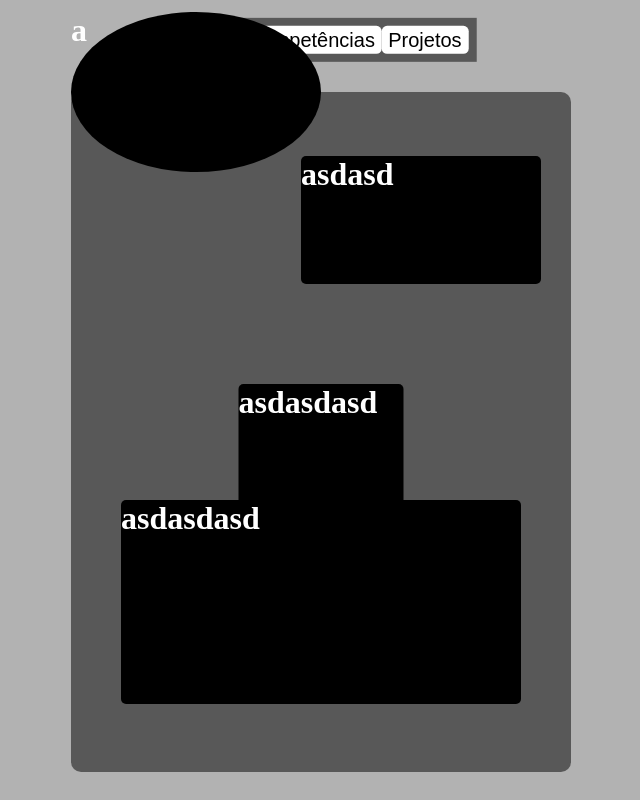
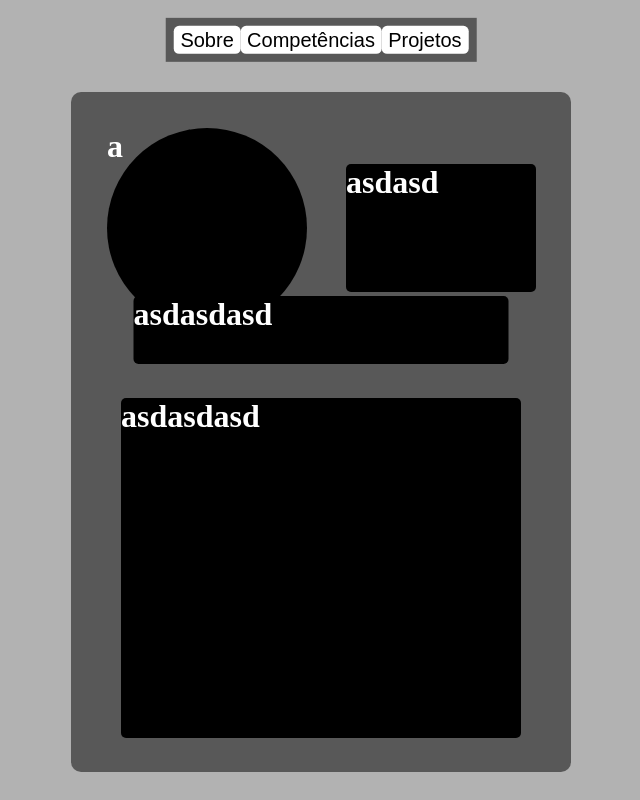
Before and after one commit to k-lila/portfolio, a React (Create React App) app: page / in a window 1280 px wide. Shown: the whole page, without its empty margins (319-959 px from the left). Built offline with nearby package versions, Linux system fonts and the light colour scheme.

Commit message:
About layout

```diff
--- a/src/components/box/box.tsx
+++ b/src/components/box/box.tsx
@@ -25,6 +25,8 @@ export type BoxProps = {
   $height: string
 
   $bradius?: string
+  $maxw?: string
+  $maxh?: string
 }
 
 const Box = ({ children, ...props }: BoxProps) => {
--- a/src/components/boxset/BoxA.tsx
+++ b/src/components/boxset/BoxA.tsx
@@ -5,25 +5,25 @@ import Box, { BoxProps } from '../box/box'
 const sectionProps: { [key: string]: BoxProps } = {
   about: {
     $bradius: '100%',
-    $top: '0%',
-    $left: '25%',
-    $width: '50%',
-    $height: '10em',
+    $top: '8.5em',
+    $left: '8.5em',
+    $width: '200px',
+    $height: '200px',
 
     $topxsm: '20%',
     $leftxsm: '35%',
-    $widthxsm: '50vw',
-    $heightxsm: '50vw',
+    $widthxsm: '45vw',
+    $heightxsm: '45vw',
 
-    $topsm: '10%',
-    $leftsm: '0',
-    $widthsm: '10%',
-    $heightsm: '10%',
+    $topsm: '20%',
+    $leftsm: '35%',
+    $widthsm: '26vh',
+    $heightsm: '26vh',
 
-    $topmd: '10em',
-    $leftmd: '27%',
-    $widthmd: '15em',
-    $heightmd: '15em'
+    $topmd: '11em',
+    $leftmd: '11em',
+    $widthmd: '22vh',
+    $heightmd: '22vh'
   },
   skills: {
     $top: '30%',
--- a/src/components/boxset/BoxB.tsx
+++ b/src/components/boxset/BoxB.tsx
@@ -4,24 +4,25 @@ import Box, { BoxProps } from '../box/box'
 
 const sectionProps: { [key: string]: BoxProps } = {
   about: {
-    $top: '8em',
-    $left: '70%',
-    $width: '15em',
+    $top: '8.5em',
+    $left: '74%',
+    $width: '38%',
     $height: '8em',
 
     $topxsm: '20%',
-    $leftxsm: '80%',
-    $widthxsm: '25%',
-    $heightxsm: '20%',
+    $leftxsm: '78%',
+    $widthxsm: '22%',
+    $heightxsm: '25%',
 
-    $topsm: '18em',
-    $leftsm: '25%',
-    $widthsm: '33%',
-    $heightsm: '3em',
+    $topsm: '20%',
+    $leftsm: '78%',
+    $widthsm: '22%',
+    $heightsm: '25%',
 
-    $topmd: '10em',
-    $leftmd: '74%',
-    $heightmd: '10em'
+    $topmd: '11em',
+    $leftmd: '75%',
+    $widthmd: '25%',
+    $heightmd: '20%'
   },
   skills: {
     $top: '30%',
--- a/src/components/boxset/BoxC.tsx
+++ b/src/components/boxset/BoxC.tsx
@@ -4,21 +4,25 @@ import Box, { BoxProps } from '../box/box'
 
 const sectionProps: { [key: string]: BoxProps } = {
   about: {
-    $top: '63%',
+    $top: '35%',
     $left: '50%',
-    $width: '33%',
-    $height: '40%',
+    $width: '75%',
+    $height: '10%',
 
     $topxsm: '42%',
     $leftxsm: '50%',
     $widthxsm: '80%',
     $heightxsm: '10%',
 
-    $topsm: '18em',
-    $leftsm: '75%',
-    $heightsm: '15%',
-    $topmd: '60%',
-    $heightmd: '52%'
+    $topsm: '42%',
+    $leftsm: '50%',
+    $widthsm: '80%',
+    $heightsm: '10%',
+
+    $topmd: '42%',
+    $leftmd: '50%',
+    $widthmd: '80%',
+    $heightmd: '8%'
   },
   skills: {
     $top: '30%',
--- a/src/components/boxset/BoxD.tsx
+++ b/src/components/boxset/BoxD.tsx
@@ -4,20 +4,22 @@ import Box, { BoxProps } from '../box/box'
 
 const sectionProps: { [key: string]: BoxProps } = {
   about: {
-    $top: '75%',
+    $top: '70%',
     $left: '50%',
     $width: '80%',
-    $height: '30%',
+    $height: '50%',
 
     $topxsm: '73%',
     $leftxsm: '50%',
-    $widthxsm: '80%',
     $heightxsm: '45%',
 
-    $heightsm: '25%',
+    $topsm: '73%',
+    $leftsm: '50%',
+    $heightsm: '45%',
 
-    $topmd: '93%',
-    $heightmd: '3em'
+    $topmd: '73%',
+    $leftmd: '50%',
+    $heightmd: '45%'
   },
   skills: {
     $top: '30%',
--- a/src/containers/boxes/boxset.styles.ts
+++ b/src/containers/boxes/boxset.styles.ts
@@ -8,11 +8,11 @@ const BoxSet = styled.div`
   left: 50%;
   width: 95%;
   max-width: 500px;
+  max-height: 1000px;
   height: 85%;
   border-radius: 10px;
   @media screen and (min-width: 769px) and (max-width: 1024px) {
     max-width: 600px;
-    height: 80%;
   }
 `
 
```
